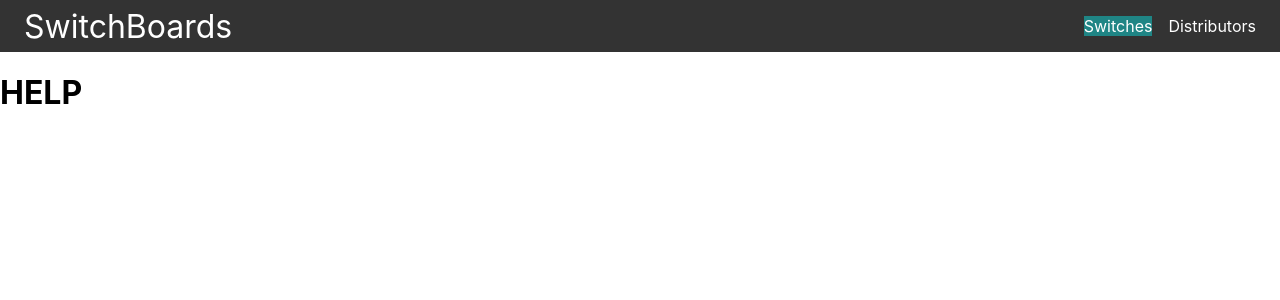
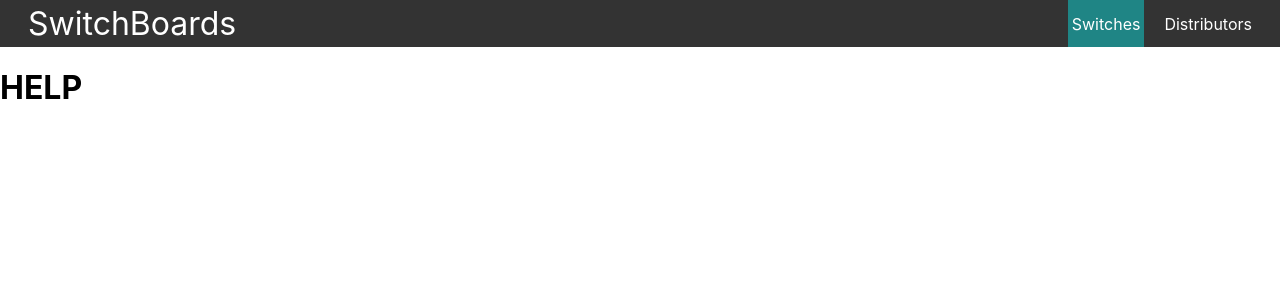
Before and after one commit to ArtLiathain/KeyboardWebsiteBun, a React (Create React App) app: page / in a window 1280 px wide. Shown: the top 300 px of the page. Built offline with nearby package versions, Linux system fonts and the light colour scheme.

Commit message:
navbar css done

```diff
--- a/src/App.css
+++ b/src/App.css
@@ -21,3 +21,7 @@
 .App-link {
   color: #61dafb;
 }
+
+body {
+  margin: 0;
+}
--- a/src/Components/Navbar/Navbar.module.css
+++ b/src/Components/Navbar/Navbar.module.css
@@ -6,28 +6,31 @@
     display: flex;
     justify-content: space-between;
     align-items: stretch;
-    height: 100%;
     background-color: #333;
     color: white;
+    gap: 2rem;
     padding: 0 1.5rem;
 }
 
 .navbar .title {
     font-size: 2rem;
-    align-self: center;
 }
 
 .navbar ul {
+    padding: 0;
+    margin: 0;
     list-style-type: none;
     display: flex;
     gap: 1rem;
-    height: 100%;
-    align-items: center;
 }
 
 .navbar a {
     color: inherit;
     text-decoration: none;
+    height: 100%;
+    display: flex;
+    align-items: center;
+    padding: .25rem;
 }
 
 .navbar li:hover {
```
